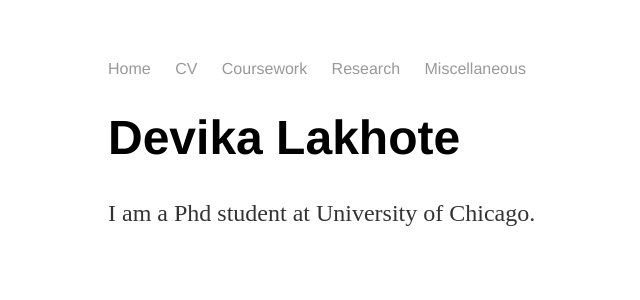
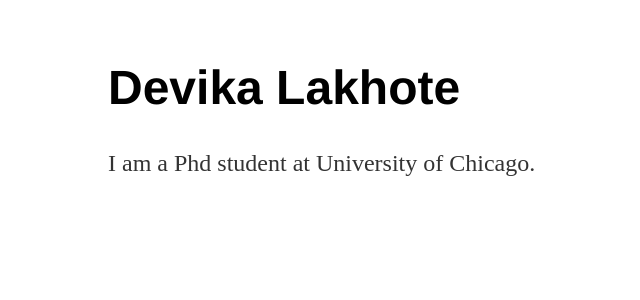
Before and after one commit to devikalakhote/devikalakhote.github.io, a Jekyll site: the page built from index.html, in a window 1280 px wide. Shown: the top 300 px of the page, without its empty margins (84-724 px from the left). Built offline with Jekyll 4.4.1, drawn with Linux system fonts in a browser that asks for light colours.

Commit message:
Update default.html

```diff
--- a/_layouts/default.html
+++ b/_layouts/default.html
@@ -5,16 +5,6 @@
 		<link rel="stylesheet" type="text/css" href="/css/main.css">
 	</head>
 	<body>
-		<nav>
-			<ul>
-				<li> <a href="/"> Home </a> </li>
-				<li> <a href="/cv"> CV </a> </li>
-				<li> <a href="/coursework"> Coursework </a> </li>
-				<li> <a href="/research"> Research </a> </li>
-				<li> <a href="/misc"> Miscellaneous </a> </li>
-			</ul>
-		</nav>
-
  		<div class="container">
 
             {{ content }}
```
